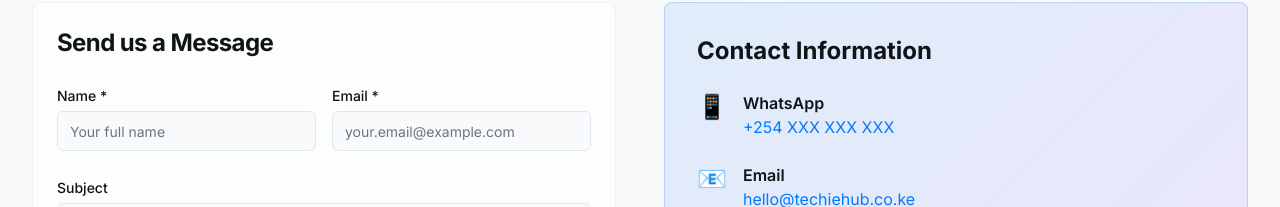
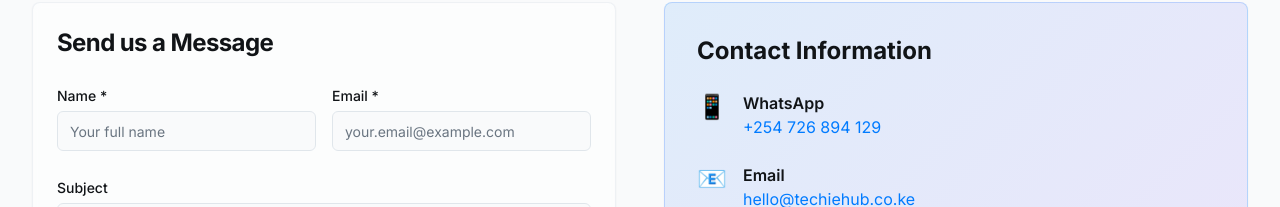
Before and after one commit to 14389-14389/hub-tech-future-site, a React (Vite) app: page /contact in a window 1280 px wide. Shown: the part 335-542 px from the top of the page. Built offline with nearby package versions, Linux system fonts and the light colour scheme.

Commit message:
Fix: Update WhatsApp contact number
Updated the WhatsApp contact number in the contact page and footer to 0726894129.

```diff
--- a/src/components/Footer.tsx
+++ b/src/components/Footer.tsx
@@ -82,7 +82,7 @@ const Footer = () => {
               </a>
             </div>
             <a
-              href="https://wa.me/254XXXXXXXXX"
+              href="https://wa.me/254726894129"
               target="_blank"
               rel="noopener noreferrer"
               className="inline-block bg-green-600 hover:bg-green-700 text-white px-4 py-2 rounded-lg transition-colors"
--- a/src/pages/Contact.tsx
+++ b/src/pages/Contact.tsx
@@ -48,8 +48,8 @@ const Contact = () => {
   const contactInfo = [
     {
       title: "WhatsApp",
-      value: "+254 XXX XXX XXX",
-      link: "https://wa.me/254XXXXXXXXX",
+      value: "+254 726 894 129",
+      link: "https://wa.me/254726894129",
       icon: "📱"
     },
     {
@@ -198,7 +198,7 @@ const Contact = () => {
                   Get instant responses via WhatsApp for urgent queries
                 </p>
                 <a
-                  href="https://wa.me/254XXXXXXXXX?text=Hi%20TechieHub%2C%20I'm%20interested%20in%20your%20services"
+                  href="https://wa.me/254726894129?text=Hi%20TechieHub%2C%20I'm%20interested%20in%20your%20services"
                   target="_blank"
                   rel="noopener noreferrer"
                 >
```
